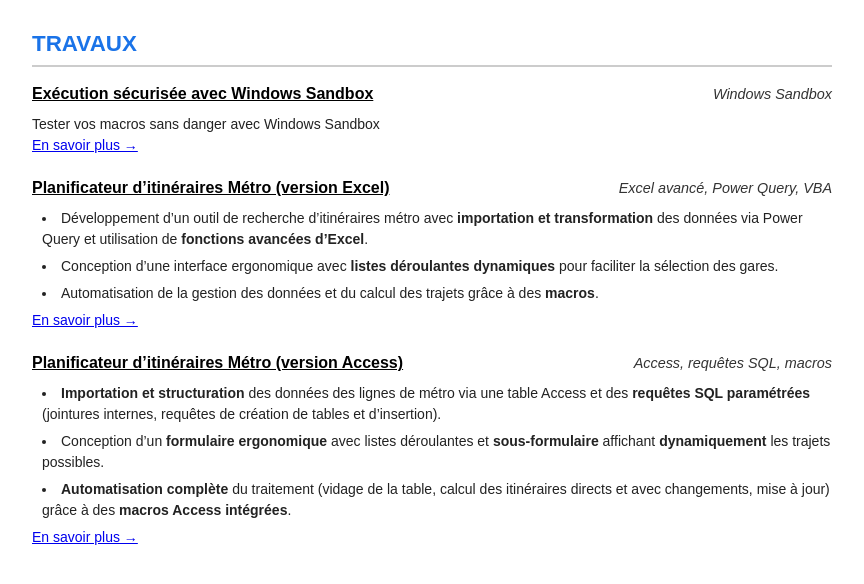
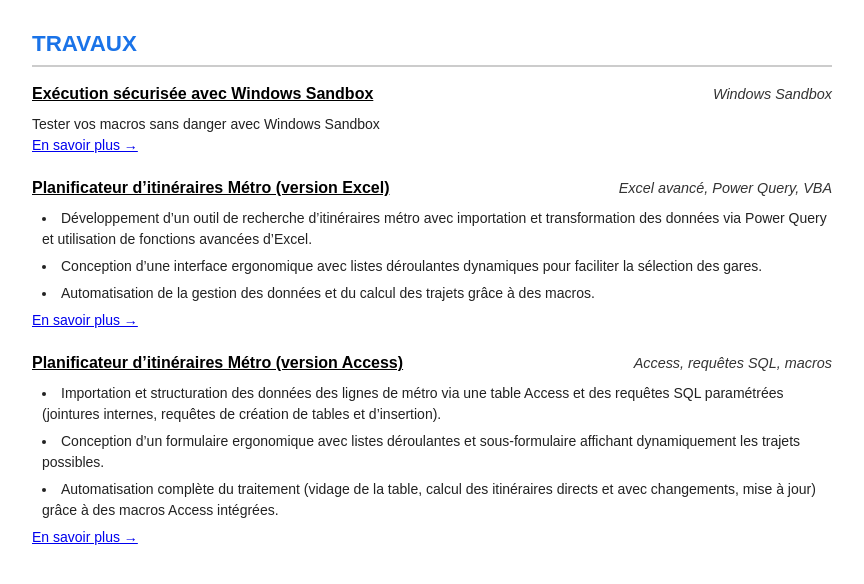
Before and after one commit to axeldibi/metro-paris-excel-vs-access, a plain HTML site: page index.html in a window 1280 px wide. Shown: the part 140-724 px from the top of the page, without its empty margins (208-1072 px from the left). Drawn offline with Linux system fonts and the light colour scheme.

Commit message:
Remove HTML strong tags from project bullet points

```diff
--- a/index.html
+++ b/index.html
@@ -55,9 +55,9 @@
           <span class="project-tech"><em>Excel avancé, Power Query, VBA</em></span>
         </div>
         <ul class="project-bullets">
-          <li>Développement d’un outil de recherche d’itinéraires métro avec <strong>importation et transformation</strong> des données via Power Query et utilisation de <strong>fonctions avancées d’Excel</strong>.</li>
-          <li>Conception d’une interface ergonomique avec <strong>listes déroulantes dynamiques</strong> pour faciliter la sélection des gares.</li>
-          <li>Automatisation de la gestion des données et du calcul des trajets grâce à des <strong>macros</strong>.</li>
+          <li>Développement d’un outil de recherche d’itinéraires métro avec importation et transformation des données via Power Query et utilisation de fonctions avancées d’Excel.</li>
+          <li>Conception d’une interface ergonomique avec listes déroulantes dynamiques pour faciliter la sélection des gares.</li>
+          <li>Automatisation de la gestion des données et du calcul des trajets grâce à des macros.</li>
         </ul>
         <p class="text-normal">
           <a href="projet1.html" class="learn-more">En savoir plus →</a>
@@ -71,9 +71,9 @@
           <span class="project-tech"><em>Access, requêtes SQL, macros</em></span>
         </div>
         <ul class="project-bullets">
-          <li><strong>Importation et structuration</strong> des données des lignes de métro via une table Access et des <strong>requêtes SQL paramétrées</strong> (jointures internes, requêtes de création de tables et d’insertion).</li>
-          <li>Conception d’un <strong>formulaire ergonomique</strong> avec listes déroulantes et <strong>sous-formulaire</strong> affichant <strong>dynamiquement</strong> les trajets possibles.</li>
-          <li><strong>Automatisation complète</strong> du traitement (vidage de la table, calcul des itinéraires directs et avec changements, mise à jour) grâce à des <strong>macros Access intégrées</strong>.</li>
+          <li>Importation et structuration des données des lignes de métro via une table Access et des requêtes SQL paramétrées (jointures internes, requêtes de création de tables et d’insertion).</li>
+          <li>Conception d’un formulaire ergonomique avec listes déroulantes et sous-formulaire affichant dynamiquement les trajets possibles.</li>
+          <li>Automatisation complète du traitement (vidage de la table, calcul des itinéraires directs et avec changements, mise à jour) grâce à des macros Access intégrées.</li>
         </ul>
         <p class="text-normal">
           <a href="projet2.html" class="learn-more">En savoir plus →</a>
```
